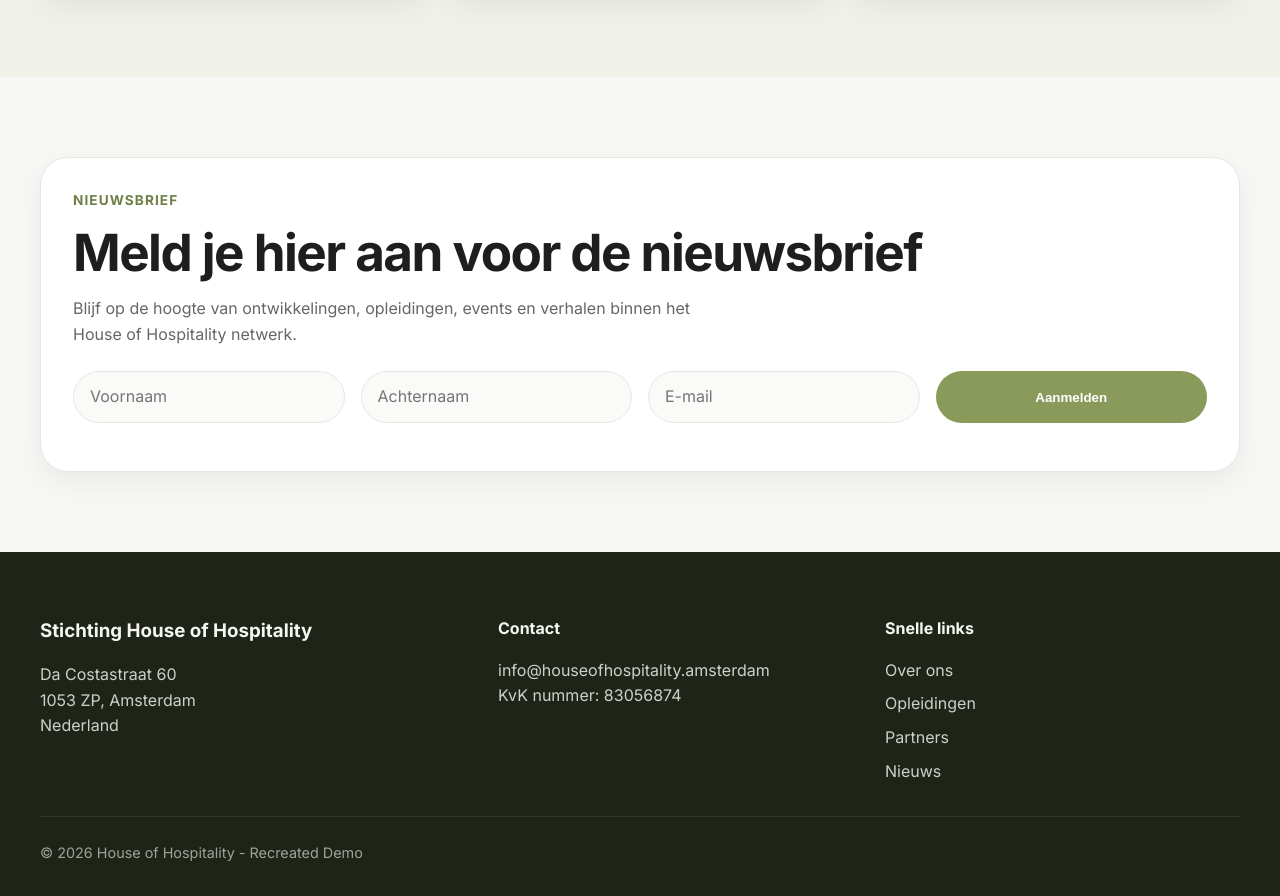
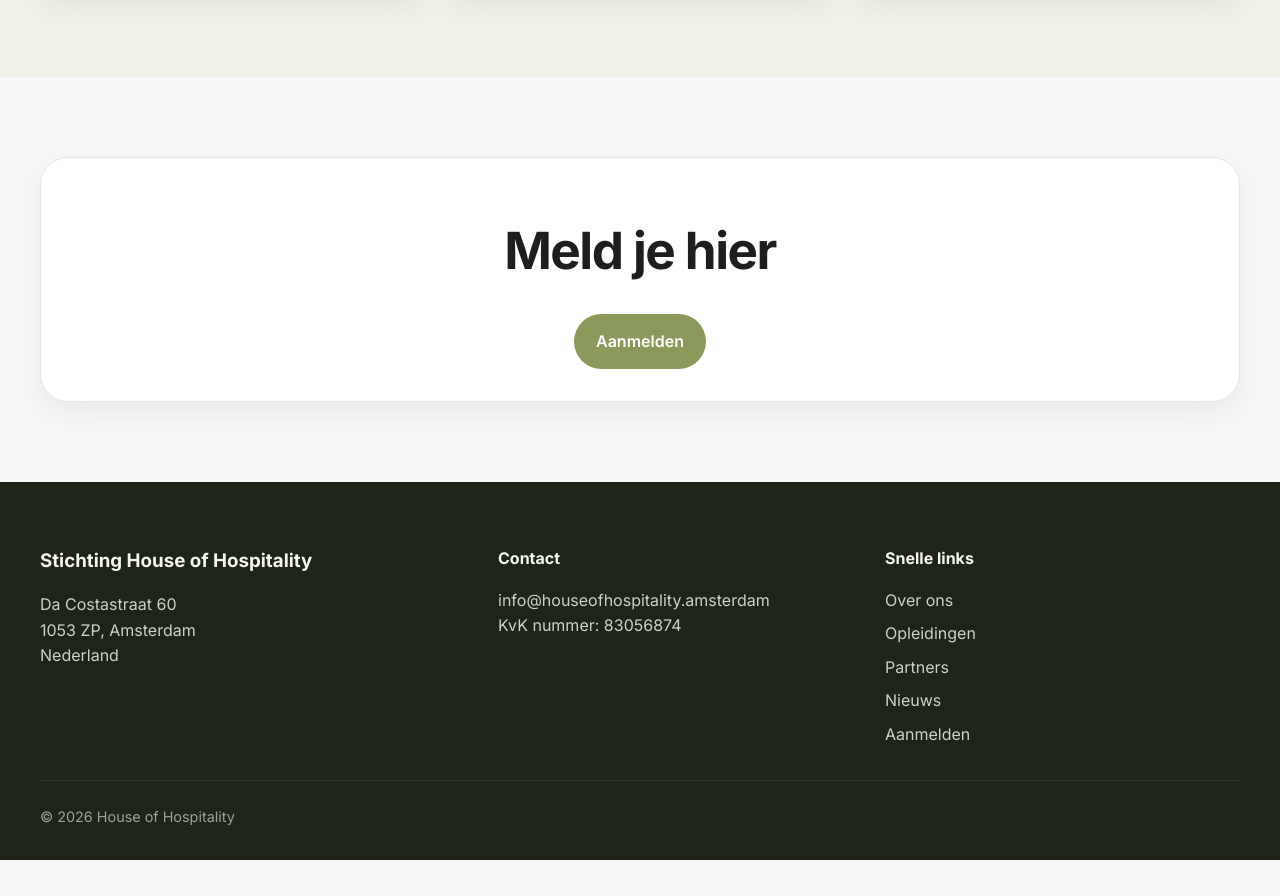
Before and after one commit to dddylanc00l/HOUSE-OF-HOSPITALITY, a plain HTML site: page index.html in a window 1280 px wide. Shown: the part 3286-4182 px from the top of the page. After the commit the page ends 4146 px from the top, so only its background shows below. Drawn offline with Linux system fonts and the light colour scheme.

Commit message:
links to sign page

```diff
--- a/index.html
+++ b/index.html
@@ -1,5 +1,5 @@
 <!DOCTYPE html>
-<html lang="en">
+<html lang="nl">
 <head>
   <meta charset="UTF-8" />
   <meta name="viewport" content="width=device-width, initial-scale=1.0" />
@@ -251,28 +251,17 @@
   </section>
 
   <!-- Newsletter -->
-  <section class="section newsletter">
-    <div class="container newsletter-wrap">
-      <div>
-        <p class="section-label">Nieuwsbrief</p>
-        <h2>Meld je hier aan voor de nieuwsbrief</h2>
-        <p class="section-text">
-          Blijf op de hoogte van ontwikkelingen, opleidingen, events en verhalen
-          binnen het House of Hospitality netwerk.
-        </p>
-      </div>
-
-      <form class="newsletter-form" id="newsletterForm">
-        <input type="text" placeholder="Voornaam" required />
-        <input type="text" placeholder="Achternaam" required />
-        <input type="email" placeholder="E-mail" required />
-        <button type="submit" class="btn btn-primary">Aanmelden</button>
-      </form>
-
-      <p class="form-message" id="formMessage"></p>
+<section class="section newsletter">
+  <div class="container newsletter-wrap centered-newsletter">
+    <div>
+      <p class="section-label"></p>
+      <h2>Meld je hier</h2>
+      <a href="https://houseofhospitality.community/agenda/10-jaar-house-of-hospitality" target="_blank" class="btn btn-primary aanmelden-btn">
+        Aanmelden
+      </a>
     </div>
-  </section>
-
+  </div>
+</section>
   <!-- Footer -->
   <footer class="footer" id="contact">
     <div class="container footer-grid">
@@ -296,12 +285,13 @@
           <li><a href="#education">Opleidingen</a></li>
           <li><a href="#partners">Partners</a></li>
           <li><a href="#news">Nieuws</a></li>
+          <li><a href="https://houseofhospitality.community/agenda/10-jaar-house-of-hospitality">Aanmelden</a></li>
         </ul>
       </div>
     </div>
 
     <div class="container footer-bottom">
-      <p>© 2026 House of Hospitality - Recreated Demo</p>
+      <p>© 2026 House of Hospitality</p>
     </div>
   </footer>
 
--- a/style.css
+++ b/style.css
@@ -530,3 +530,22 @@ a {
     padding: 1.5rem;
   }
 }
+
+.centered-newsletter {
+  display: flex;
+  justify-content: center;
+  align-items: center;
+  text-align: center;
+}
+
+.centered-newsletter > div {
+  display: flex;
+  flex-direction: column;
+  align-items: center;
+  gap: 20px;
+}
+
+.aanmelden-btn {
+  text-decoration: none;
+  display: inline-block;
+}
```
